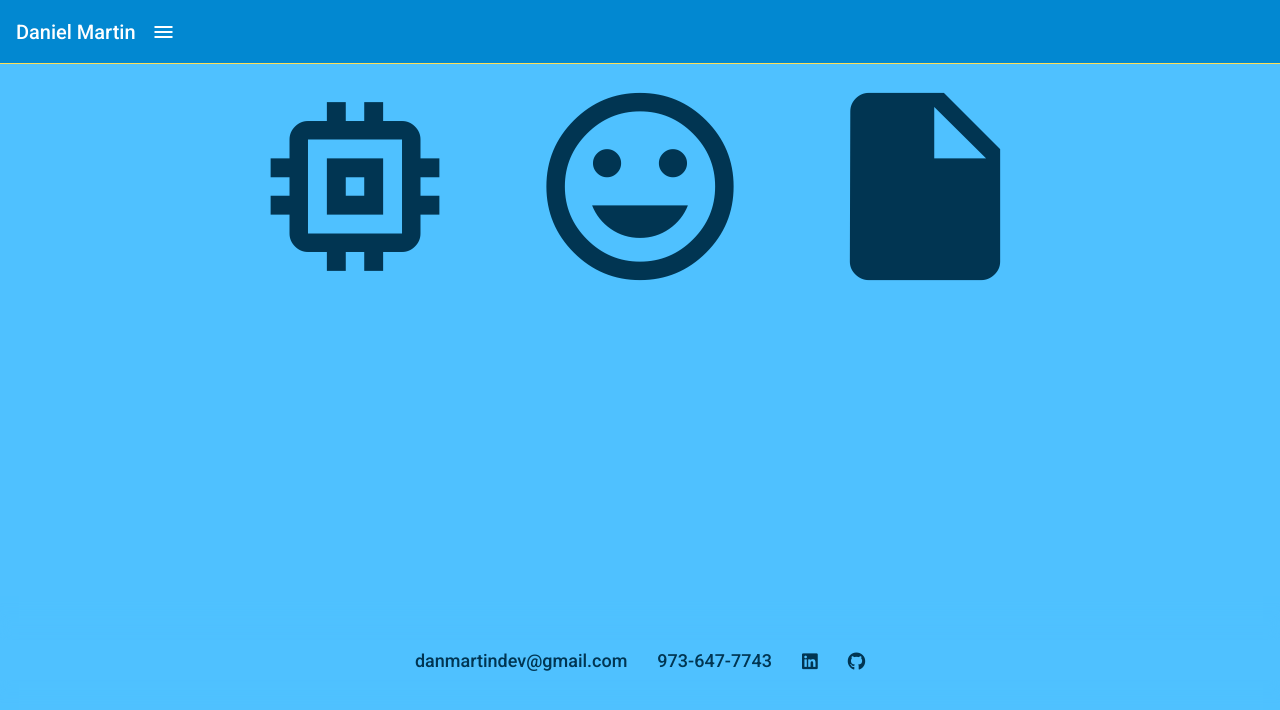
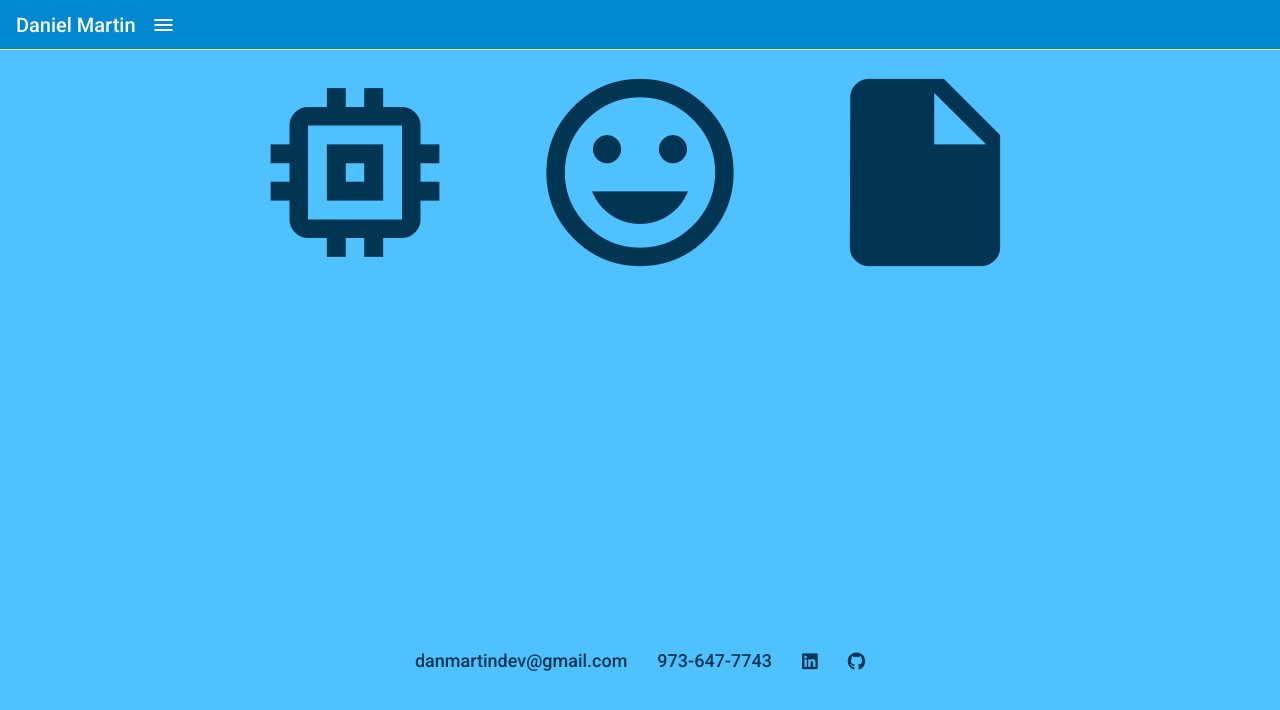
Before and after one commit to danmartindev/Portfolio, an Angular app: page /main in a window 1280 px wide. Shown: the top 710 px of the page. Built offline with nearby package versions, Linux system fonts and the light colour scheme.

Commit message:
changed height of header

```diff
--- a/src/app/header/header.component.scss
+++ b/src/app/header/header.component.scss
@@ -8,6 +8,7 @@ mat-toolbar{
     top: 0px;
     width: 100%;
     outline: none;
+    height: 50px;
 }
 
 #menuBtn{
@@ -16,5 +17,5 @@ mat-toolbar{
 
 // pushes other content down
 #spacer{
-    height: 64px;
+    height: 50px;
 }
```
